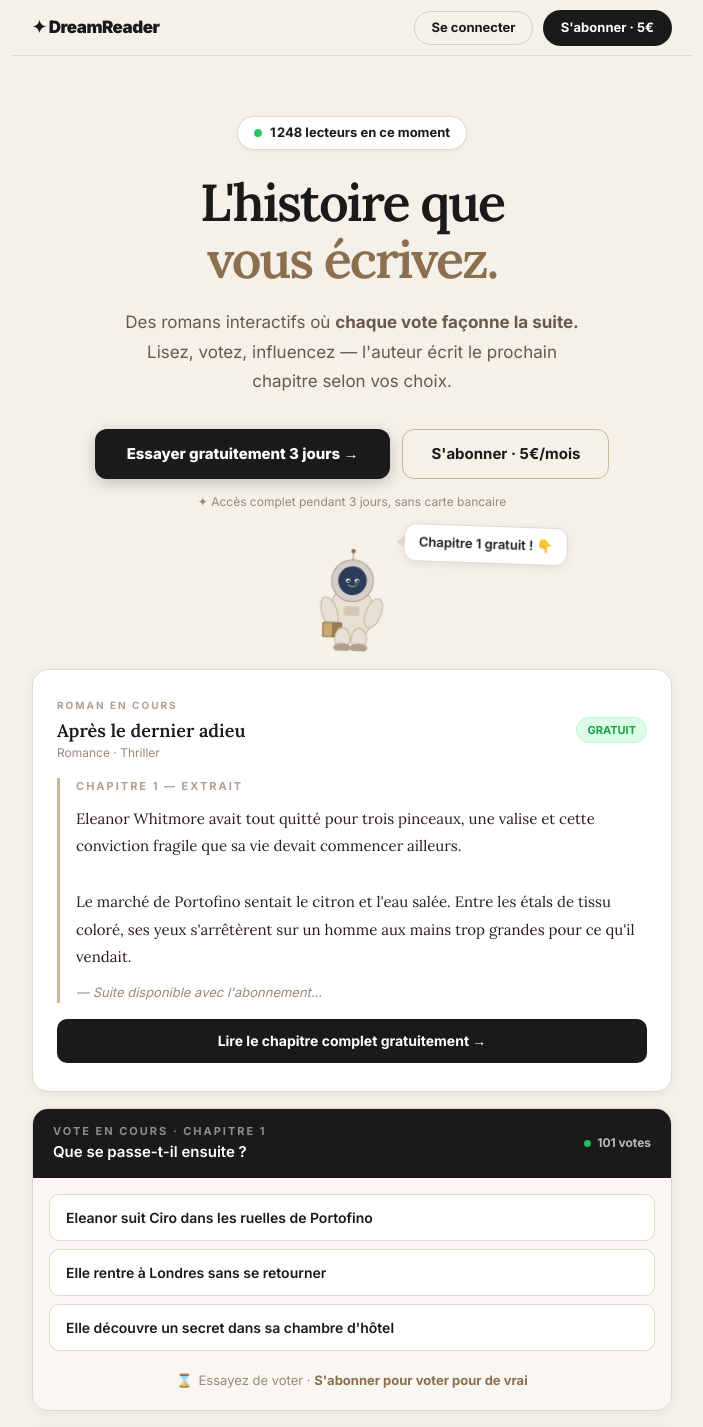
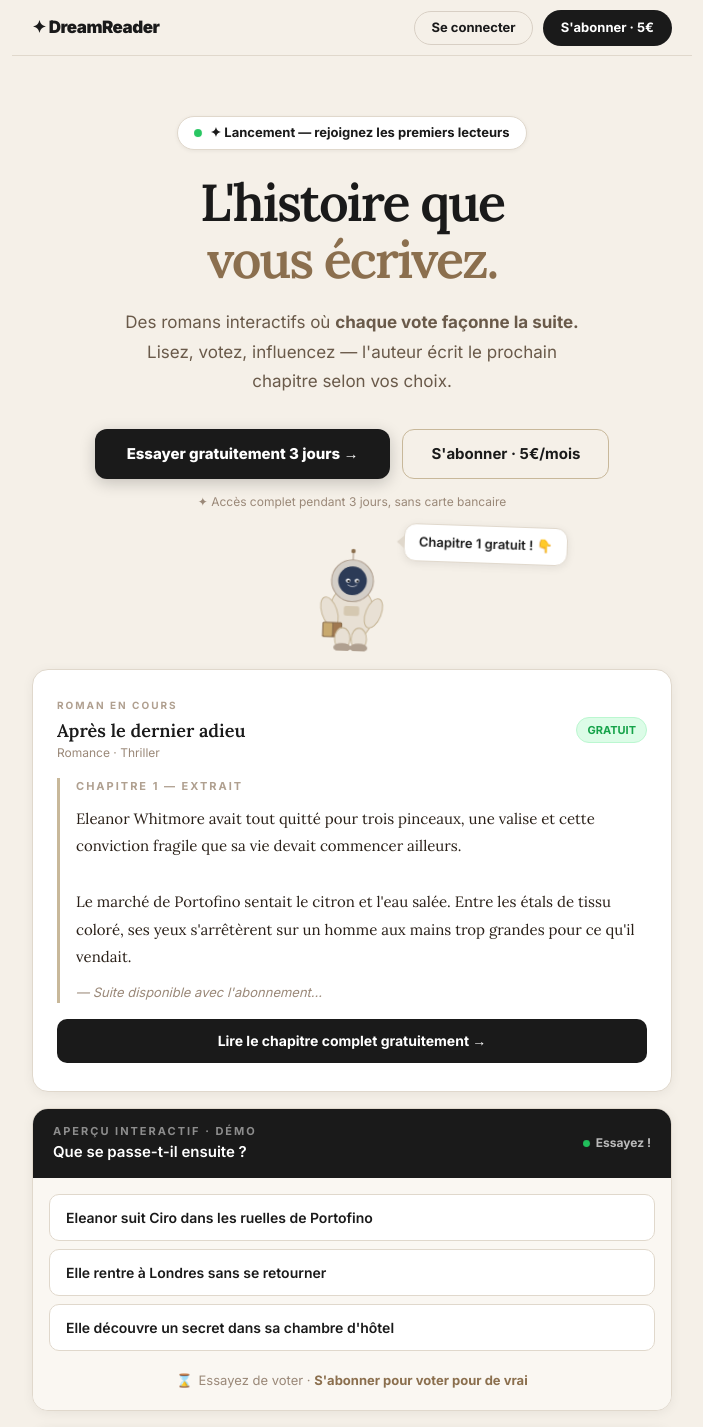
Before and after one commit to dreamreadercontact-netizen/dreamreader-v2, a Next.js app: page /auth in a window 1280 px wide. Shown: the top 1427 px of the page, without its empty margins (288-991 px from the left). Built offline with nearby package versions, Linux system fonts and the light colour scheme; no server answers.

Commit message:
Preuve sociale honnete: retire faux compteur lecteurs, demo de vote etiquetee demo

```diff
--- a/components/LandingPage.tsx
+++ b/components/LandingPage.tsx
@@ -10,7 +10,6 @@ interface Props {
 export default function LandingPage({ onEnter, stripeUrl }: Props) {
   const [votes, setVotes] = useState([62, 23, 15])
   const [voted, setVoted] = useState<number|null>(null)
-  const [readers, setReaders] = useState(1247)
   const [showAstro, setShowAstro] = useState(true)
 
   // Simulate live vote updates
@@ -24,7 +23,6 @@ export default function LandingPage({ onEnter, stripeUrl }: Props) {
           newVotes[i] = Math.min(newVotes[i] + 1, 80)
           return newVotes
         })
-        setReaders(r => r + Math.floor(Math.random() * 2))
       }
     }, 3000)
     return () => clearInterval(interval)
@@ -63,7 +61,7 @@ export default function LandingPage({ onEnter, stripeUrl }: Props) {
           {/* Live readers badge */}
           <div style={{ display: "inline-flex", alignItems: "center", gap: 8, background: "#fff", border: "1px solid #e0d8cc", borderRadius: 30, padding: "6px 16px", marginBottom: 24, boxShadow: "0 1px 4px rgba(0,0,0,.06)" }}>
             <span style={{ width: 8, height: 8, borderRadius: "50%", background: "#22c55e", display: "inline-block", animation: "pulse 2s ease-in-out infinite" }} />
-            <span style={{ fontSize: 13, fontWeight: 700, color: "#1a1a1a" }}>{readers.toLocaleString("fr-FR")} lecteurs en ce moment</span>
+            <span style={{ fontSize: 13, fontWeight: 700, color: "#1a1a1a" }}>✦ Lancement — rejoignez les premiers lecteurs</span>
           </div>
 
           <h1 style={{ fontFamily: "Lora,Georgia,serif", fontSize: "clamp(36px,6vw,52px)", fontWeight: 600, color: "#1a1a1a", lineHeight: 1.1, letterSpacing: -2, marginBottom: 20 }}>
@@ -146,12 +144,12 @@ export default function LandingPage({ onEnter, stripeUrl }: Props) {
         <div style={{ background: "#fff", border: "1px solid #e0d8cc", borderRadius: 16, overflow: "hidden", marginBottom: 16, boxShadow: "0 2px 12px rgba(0,0,0,.06)" }}>
           <div style={{ background: "#1a1a1a", padding: "14px 20px", display: "flex", alignItems: "center", justifyContent: "space-between" }}>
             <div>
-              <div style={{ fontSize: 11, fontWeight: 700, color: "rgba(255,255,255,.5)", letterSpacing: 2, textTransform: "uppercase" }}>Vote en cours · Chapitre 1</div>
+              <div style={{ fontSize: 11, fontWeight: 700, color: "rgba(255,255,255,.5)", letterSpacing: 2, textTransform: "uppercase" }}>Aperçu interactif · Démo</div>
               <div style={{ fontSize: 15, fontWeight: 600, color: "#fff", marginTop: 2 }}>Que se passe-t-il ensuite ?</div>
             </div>
             <div style={{ display: "flex", alignItems: "center", gap: 6 }}>
               <span style={{ width: 7, height: 7, borderRadius: "50%", background: "#22c55e", display: "inline-block", animation: "pulse 2s ease-in-out infinite" }} />
-              <span style={{ fontSize: 12, fontWeight: 700, color: "rgba(255,255,255,.7)" }}>{total} votes</span>
+              <span style={{ fontSize: 12, fontWeight: 700, color: "rgba(255,255,255,.7)" }}>Essayez !</span>
             </div>
           </div>
           <div style={{ padding: 16, background: "#faf7f2" }}>
```
